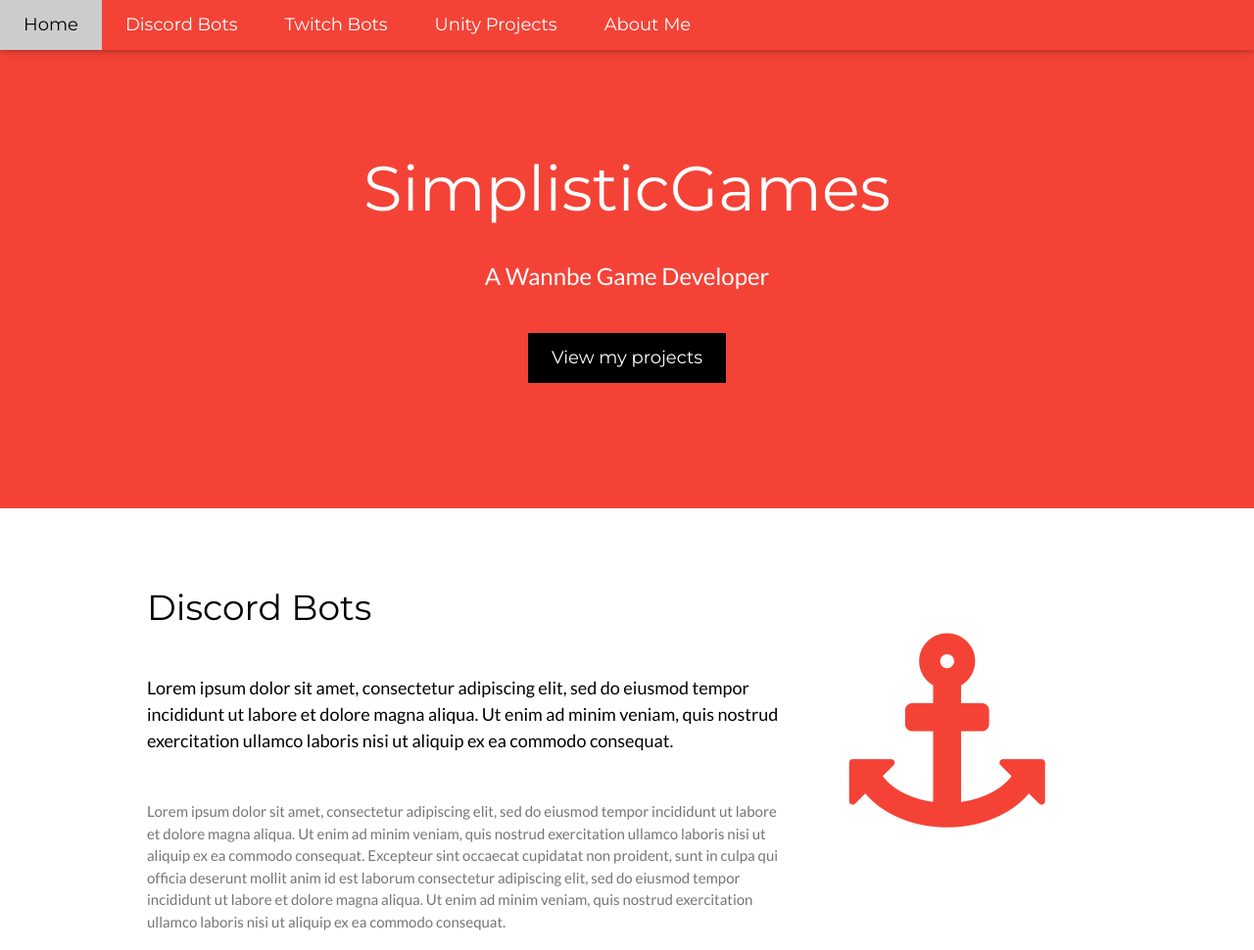
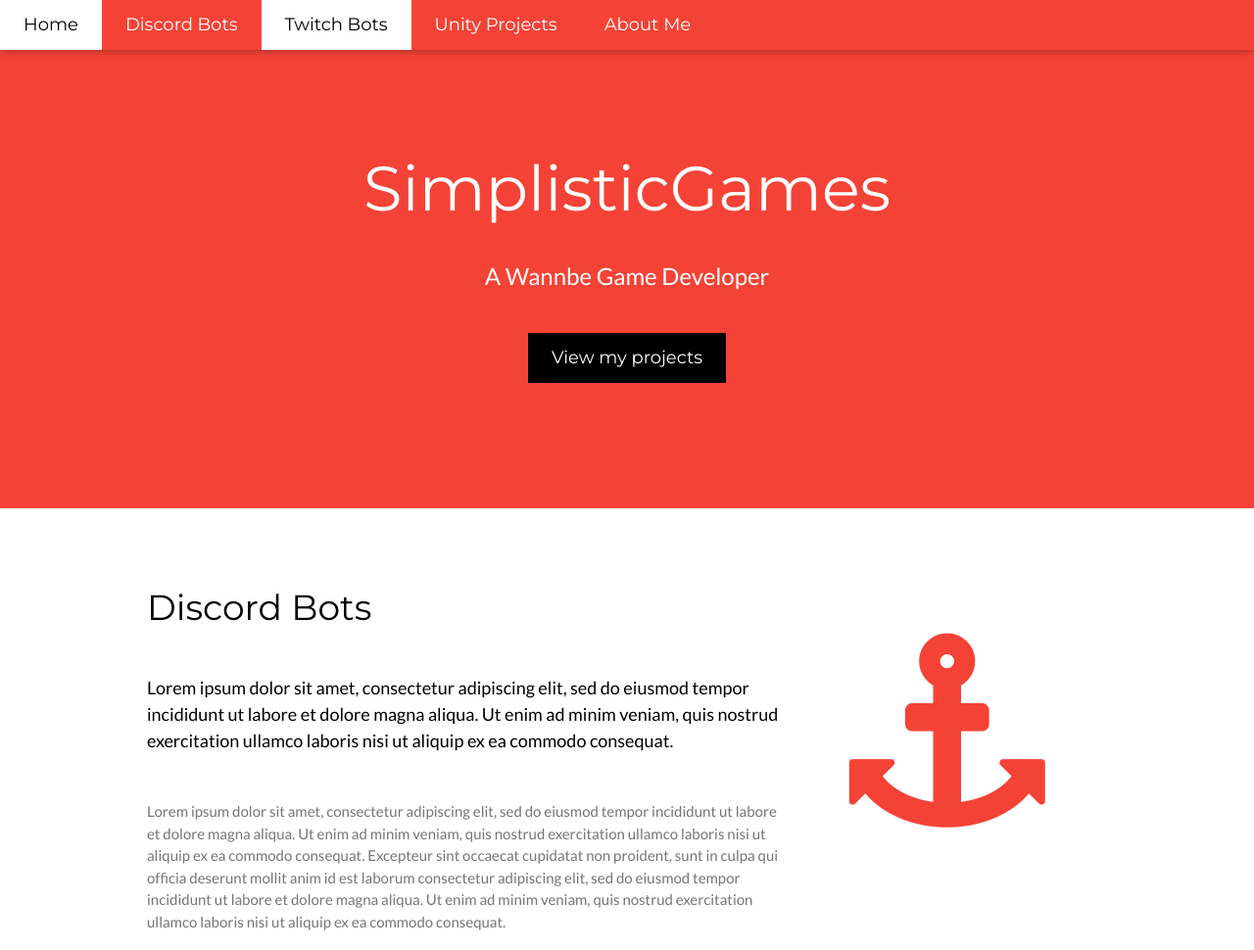
Before and after one commit to SimplisticGames/simplisticgames.github.io, a plain HTML site: page twitchbots.html in a window 1280 px wide. Shown: the top 970 px of the page at 98% size. Drawn offline with nearby package versions, Linux system fonts and the light colour scheme.

Commit message:
Update twitchbots.html

```diff
--- a/twitchbots.html
+++ b/twitchbots.html
@@ -18,9 +18,9 @@ body,h1,h2,h3,h4,h5,h6 {font-family: "Lato", sans-serif}
 <div class="w3-top">
   <div class="w3-bar w3-red w3-card w3-left-align w3-large">
     <a class="w3-bar-item w3-button w3-hide-medium w3-hide-large w3-right w3-padding-large w3-hover-white w3-large w3-red" href="javascript:void(0);" onclick="myFunction()" title="Toggle Navigation Menu"><i class="fa fa-bars"></i></a>
-    <a href="index.html" class="w3-bar-item w3-button w3-padding-large w3-white">Home</a>
+    <a href="index.html" class="w3-bar-item w3-button w3-padding-large w3-hover-white">Home</a>
     <a href="discordbots.html" class="w3-bar-item w3-button w3-hide-small w3-padding-large w3-hover-white">Discord Bots</a>
-    <a href="twitchbots.html" class="w3-bar-item w3-button w3-hide-small w3-padding-large w3-hover-white">Twitch Bots</a>
+    <a href="twitchbots.html" class="w3-bar-item w3-button w3-hide-small w3-padding-large w3-white">Twitch Bots</a>
     <a href="gamedevelopment.html" class="w3-bar-item w3-button w3-hide-small w3-padding-large w3-hover-white">Unity Projects</a>
     <a href="aboutme.html" class="w3-bar-item w3-button w3-hide-small w3-padding-large w3-hover-white">About Me</a>
   </div>
```
